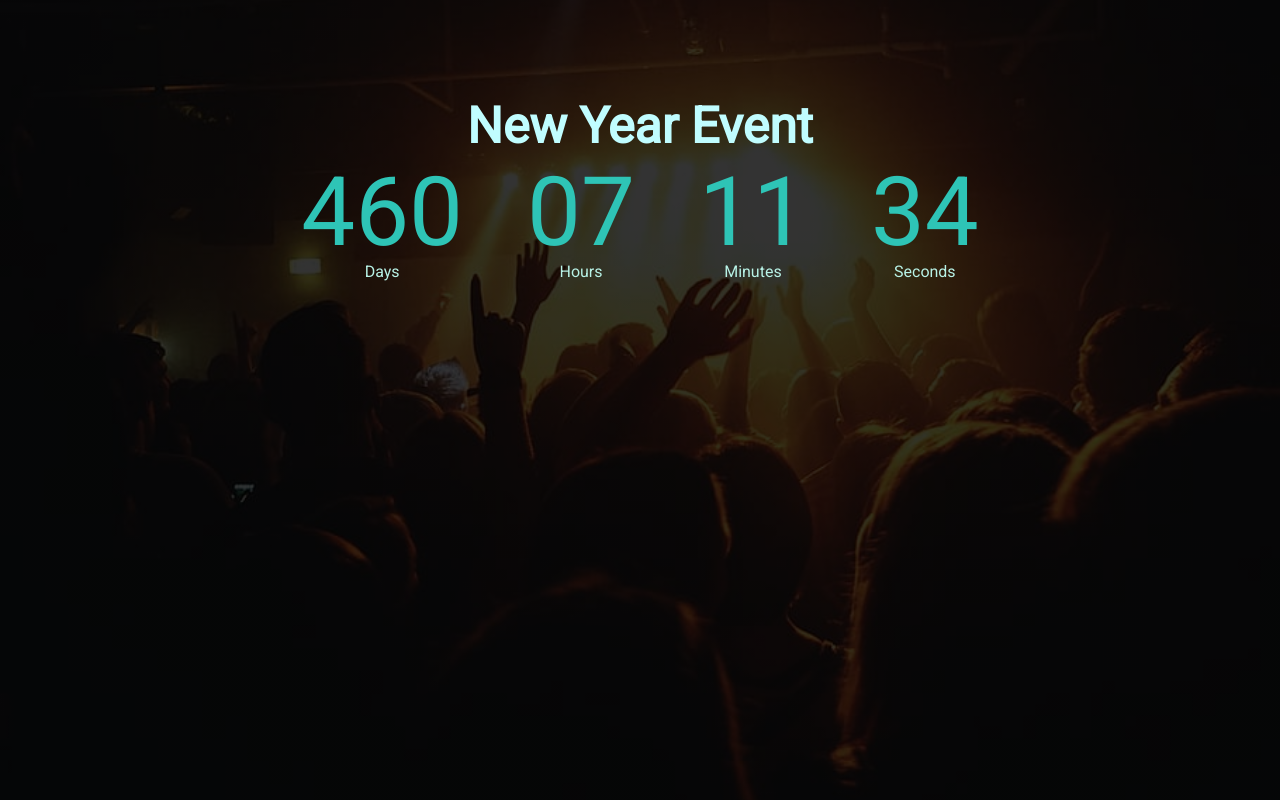
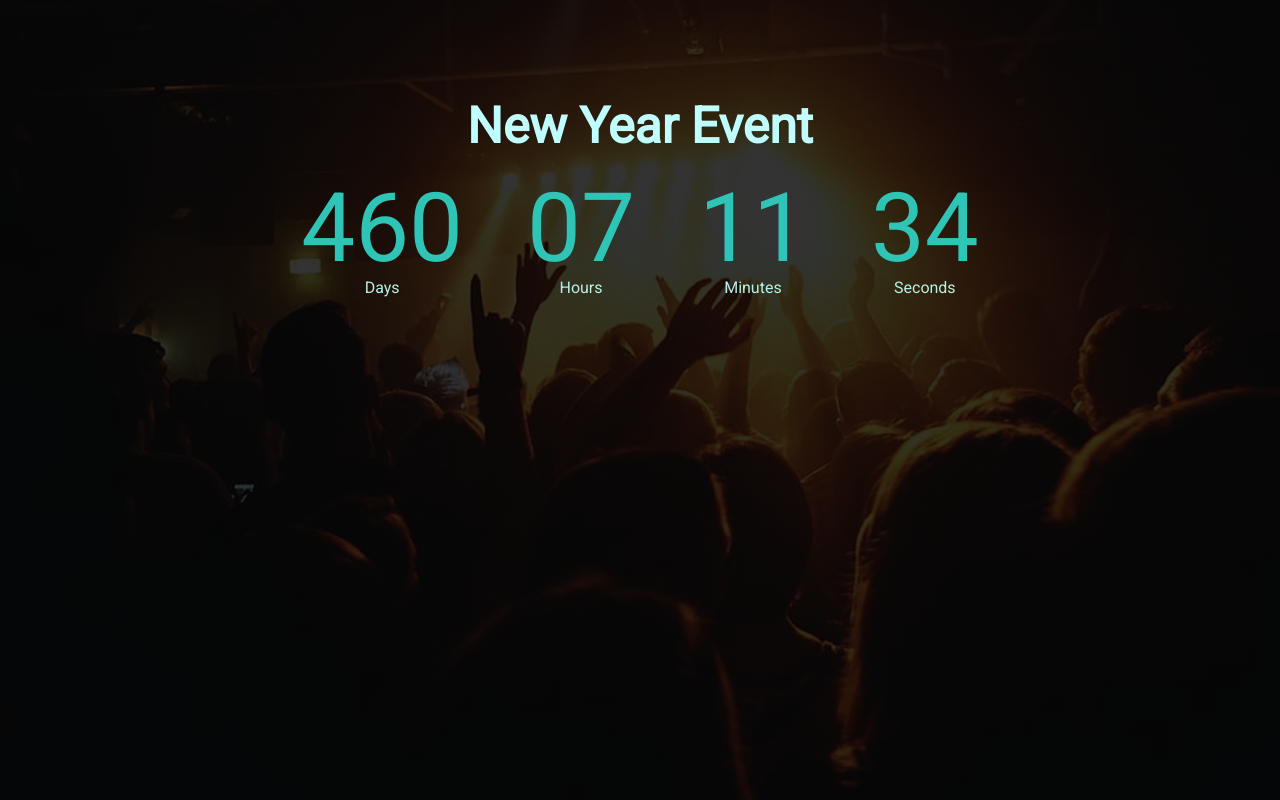
Before and after one commit to hasibul442/CountDown-Timer, a plain HTML site: page index.html in a window 1280 px wide. Drawn offline with nearby package versions, Linux system fonts and the light colour scheme.

Commit message:
Update style.css

```diff
--- a/style.css
+++ b/style.css
@@ -32,7 +32,7 @@ h1{
 .big-text{
     font-size: 6rem;
     line-height: 1;
-    margin: 0 2rem;
+    margin: 1rem 2rem 0 2rem;
     color: #2ec4b6;
 }
 .count-e{
```
